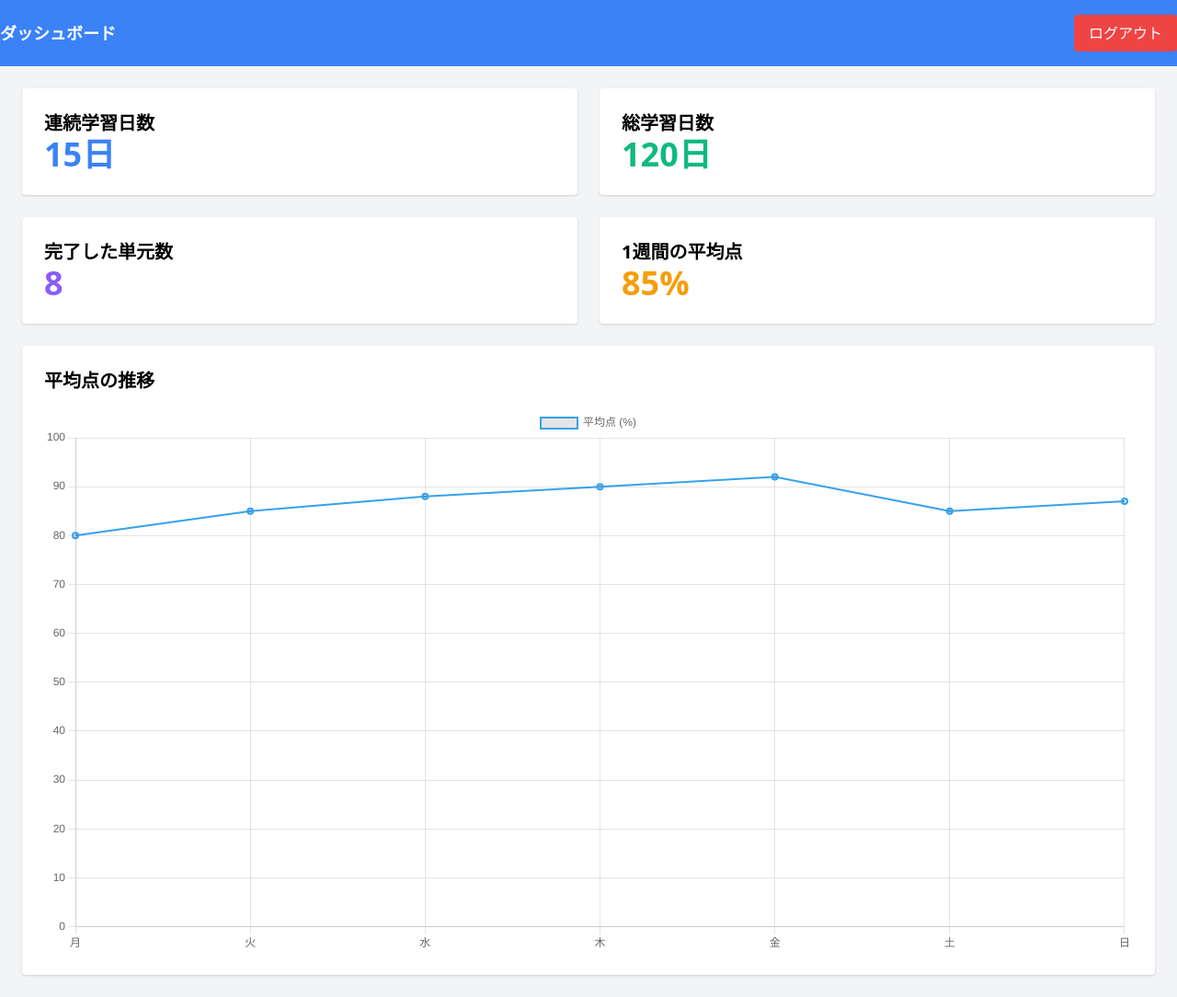
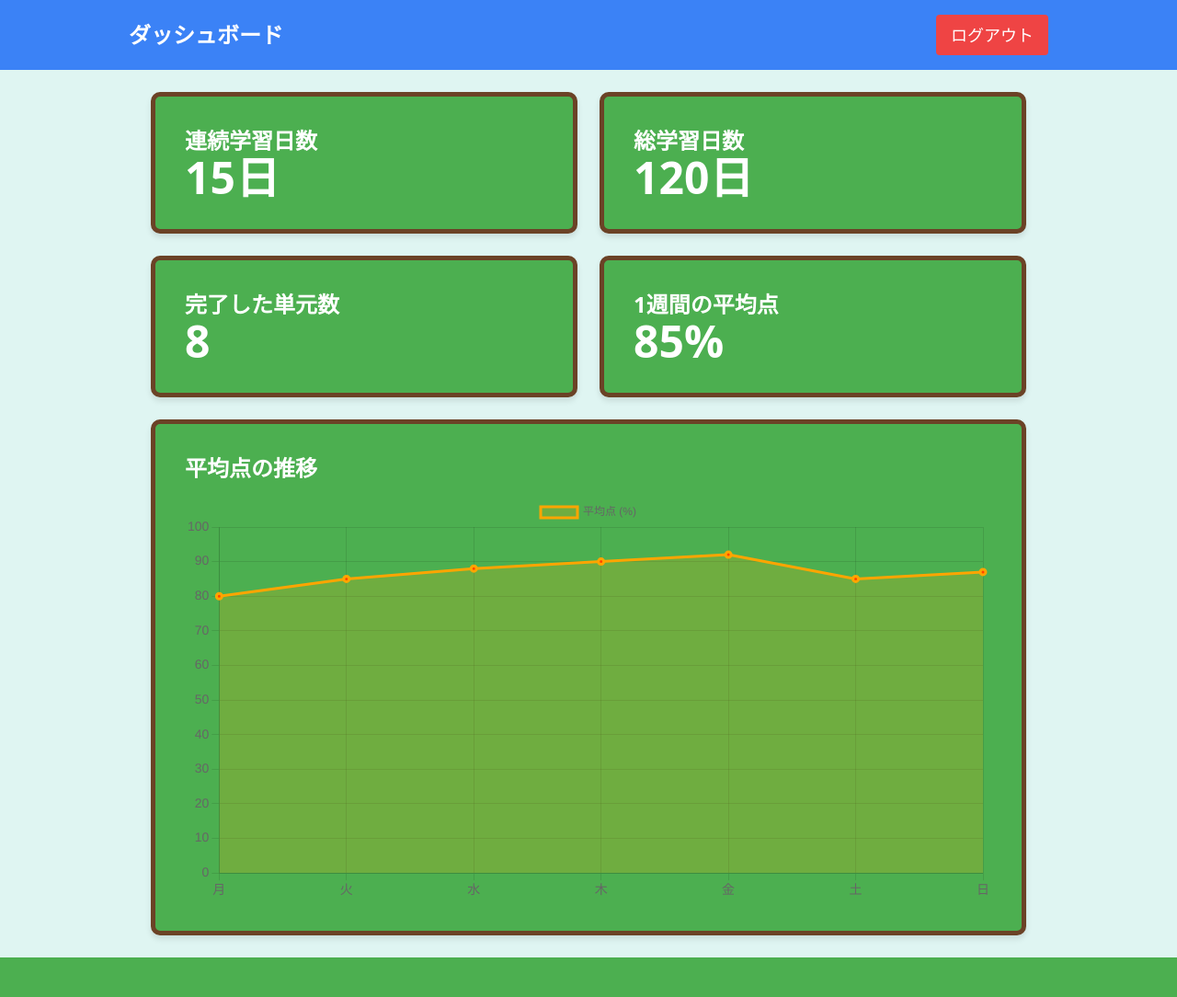
Before and after one commit to Ikedasan77/demoapps, a Django app: template quiz/mathquiz/templates/mathquiz/dashboard.html in a window 1280 px wide. Shown: the whole page at 92% size. After the commit the page ends 1041 px from the top, so only its background shows below. Run offline with Django 5.2, Linux system fonts and the light colour scheme; the template is opened without the code that fills it, so the values that code supplies are empty.

Commit message:
ダッシュボードの表示変更

```diff
--- a/quiz/mathquiz/templates/mathquiz/dashboard.html
+++ b/quiz/mathquiz/templates/mathquiz/dashboard.html
@@ -6,38 +6,80 @@
     <title>ダッシュボード</title>
     <link rel="stylesheet" href="https://cdn.jsdelivr.net/npm/tailwindcss@2.2.19/dist/tailwind.min.css">
     <script src="https://cdn.jsdelivr.net/npm/chart.js"></script>
+    <style>
+        /* 背景全体の設定 */
+        body {
+            background-color: #dff5f2; /* 水色の背景 */
+        }
+
+        /* 情報セクションのデザイン */
+        .info-box {
+            background-color: #4caf50; /* 緑色の背景 */
+            border: 5px solid #6b4226; /* 木枠のような濃い茶色の枠 */
+            border-radius: 10px; /* 枠を少し丸める */
+            padding: 2rem; /* 内側の余白を設定 */
+            color: white; /* テキストを白色に */
+            box-shadow: 0 4px 6px rgba(0, 0, 0, 0.1); /* 影を追加 */
+            font-size: 1.25rem; /* 文字を大きく設定 */
+        }
+
+        /* グラフセクションのデザイン */
+        .chart-box {
+            background-color: #4caf50; /* 緑色の背景 */
+            border: 5px solid #6b4226; /* 木枠のような濃い茶色の枠 */
+            border-radius: 10px; /* 枠を少し丸める */
+            padding: 2rem; /* 内側の余白を設定 */
+            color: white; /* テキストを白色に */
+            box-shadow: 0 4px 6px rgba(0, 0, 0, 0.1); /* 影を追加 */
+            font-size: 1.25rem; /* 文字を大きく設定 */
+        }
+
+        /* 全体の幅調整 */
+        .container {
+            max-width: 1000px; /* 幅を広く設定 */
+            margin: auto;
+        }
+    </style>
 </head>
-<body class="bg-gray-100">
+<body>
+    <!-- ヘッダー -->
     <header class="bg-blue-500 text-white py-4">
         <div class="container mx-auto flex justify-between items-center">
-            <h1 class="text-lg font-bold">ダッシュボード</h1>
-            <a href="/logout/" class="bg-red-500 px-4 py-2 rounded">ログアウト</a>
+            <h1 class="text-2xl font-bold">ダッシュボード</h1>
+            <a href="/logout/" class="bg-red-500 px-4 py-2 rounded text-lg">ログアウト</a>
         </div>
     </header>
+
+    <!-- メインコンテンツ -->
     <main class="container mx-auto p-6">
+        <!-- 各情報セクション -->
         <div class="grid grid-cols-1 md:grid-cols-2 gap-6">
-            <div class="bg-white p-6 rounded shadow">
-                <h2 class="text-xl font-bold">連続学習日数</h2>
-                <p class="text-4xl font-bold text-blue-500">15日</p>
+            <div class="info-box">
+                <h2 class="text-2xl font-bold">連続学習日数</h2>
+                <p class="text-5xl font-bold">15日</p>
             </div>
-            <div class="bg-white p-6 rounded shadow">
-                <h2 class="text-xl font-bold">総学習日数</h2>
-                <p class="text-4xl font-bold text-green-500">120日</p>
+            <div class="info-box">
+                <h2 class="text-2xl font-bold">総学習日数</h2>
+                <p class="text-5xl font-bold">120日</p>
             </div>
-            <div class="bg-white p-6 rounded shadow">
-                <h2 class="text-xl font-bold">完了した単元数</h2>
-                <p class="text-4xl font-bold text-purple-500">8</p>
+            <div class="info-box">
+                <h2 class="text-2xl font-bold">完了した単元数</h2>
+                <p class="text-5xl font-bold">8</p>
             </div>
-            <div class="bg-white p-6 rounded shadow">
-                <h2 class="text-xl font-bold">1週間の平均点</h2>
-                <p class="text-4xl font-bold text-yellow-500">85%</p>
+            <div class="info-box">
+                <h2 class="text-2xl font-bold">1週間の平均点</h2>
+                <p class="text-5xl font-bold">85%</p>
             </div>
         </div>
-        <div class="bg-white p-6 rounded shadow mt-6">
-            <h2 class="text-xl font-bold mb-4">平均点の推移</h2>
+
+        <!-- グラフセクション -->
+        <div class="chart-box mt-6">
+            <h2 class="text-2xl font-bold mb-4">平均点の推移</h2>
             <canvas id="scoreChart"></canvas>
         </div>
     </main>
+
+    <!-- グラフのスクリプト -->
     <script>
         const ctx = document.getElementById('scoreChart').getContext('2d');
         new Chart(ctx, {
@@ -47,15 +89,23 @@
                 datasets: [{
                     label: '平均点 (%)',
                     data: [80, 85, 88, 90, 92, 85, 87],
-                    borderColor: 'rgba(54, 162, 235, 1)',
-                    borderWidth: 2,
-                    fill: false
+                    borderColor: 'rgba(255, 165, 0, 1)', /* オレンジ色の線 */
+                    backgroundColor: 'rgba(255, 165, 0, 0.2)', /* 背景の淡いオレンジ */
+                    borderWidth: 3,
+                    pointBackgroundColor: 'rgba(255, 69, 0, 1)', /* 点の色を濃いオレンジ */
+                    fill: true /* 線の下を塗りつぶし */
                 }]
             },
             options: {
                 responsive: true,
                 scales: {
-                    y: { beginAtZero: true }
+                    y: {
+                        beginAtZero: true,
+                        ticks: { font: { size: 14 } } /* Y軸の文字サイズ */
+                    },
+                    x: {
+                        ticks: { font: { size: 14 } } /* X軸の文字サイズ */
+                    }
                 }
             }
         });
```
